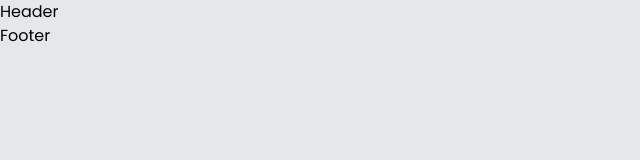
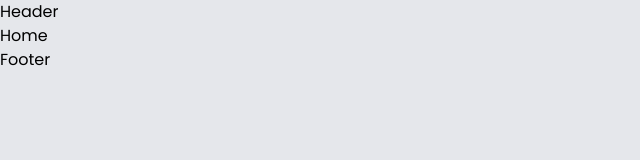
Before and after one commit to Brunogabriel-dev/real-estate, a React (Create React App) app: page / in a window 1280 px wide. Shown: the top 160 px of the page, without its empty margins (0-640 px from the left). Built offline with nearby package versions, Linux system fonts and the light colour scheme.

Commit message:
Inclusão de texto

```diff
--- a/src/App.js
+++ b/src/App.js
@@ -7,11 +7,22 @@ import { Routes, Route } from 'react-router-dom';
 import Header from './components/Header';
 import Footer from './components/Footer';
 
+
+// import pages
+import Home from './pages/Home';
+import PropertyDetails from './pages/PropertyDetails';
+
 const App = () => {
   return (
   <div>
     <Header />
+    <Routes>
+      <Route path='/' element={<Home />} />
+      <Route path='/' element={<PropertyDetails />} />
+    </Routes>
     <Footer />
+
+
   </div>
   );
 };
```
